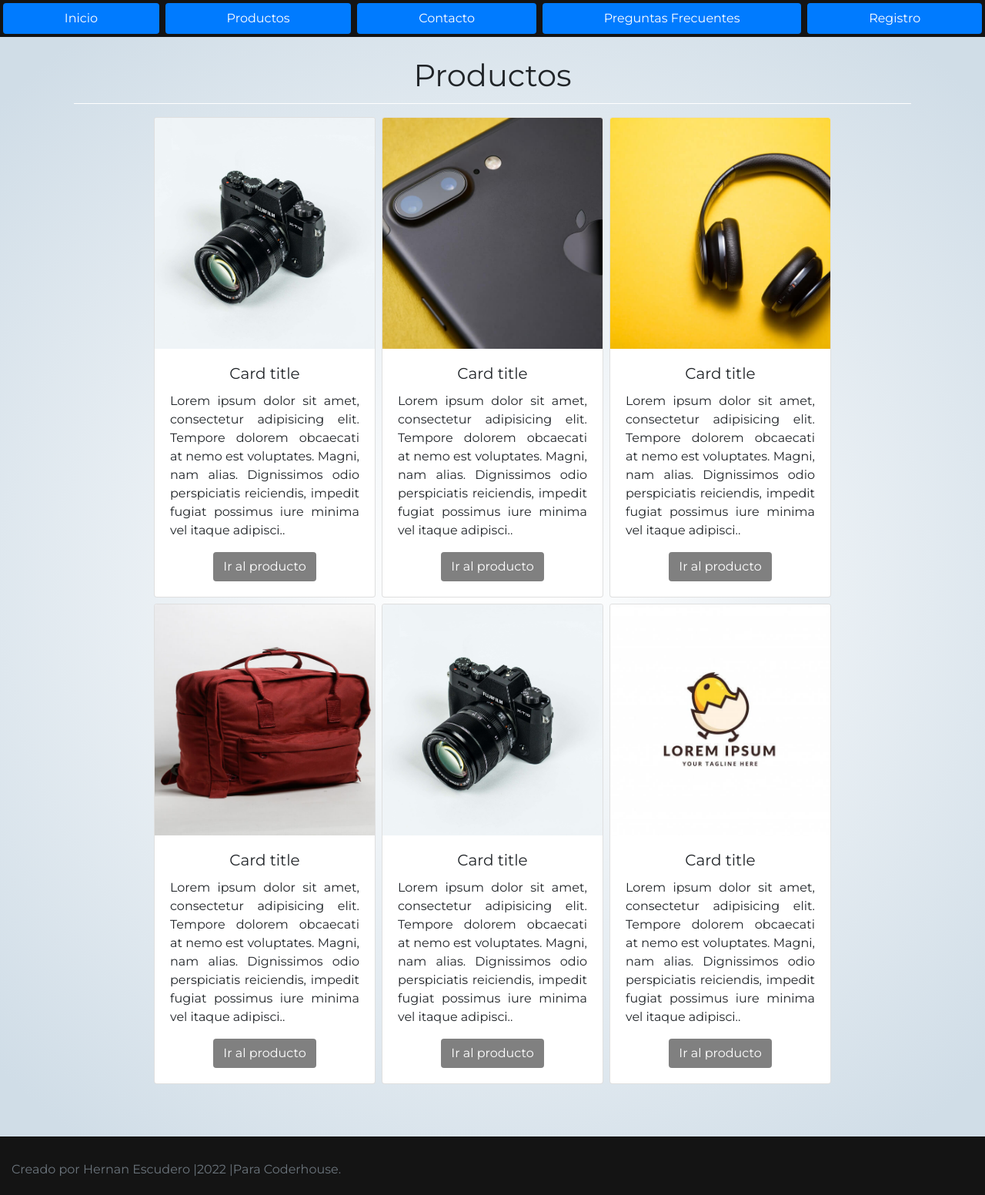
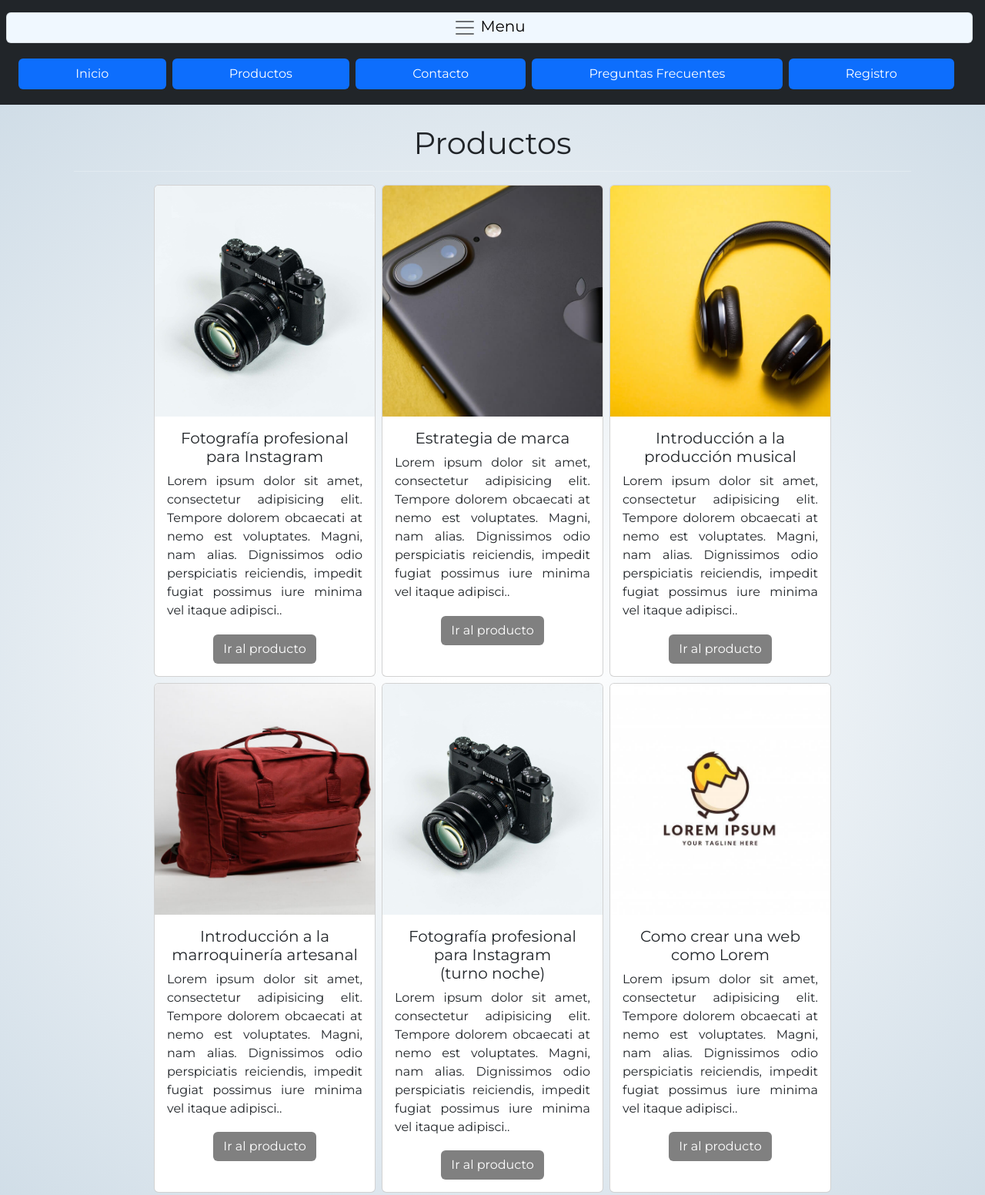
Before and after one commit to Hernan1Escudero/Pagina-de-productos--Escudero, a website: page html/products.html in a window 1280 px wide. Shown: the top 1552 px of the page at 77% size. Drawn offline with nearby package versions, Linux system fonts and the light colour scheme.

Commit message:
"entrega del 28"

```diff
--- a/html/products.html
+++ b/html/products.html
@@ -10,12 +10,8 @@
     <meta name="description" content="Los productos o cursos que quieras ofrecer se encuentra aqui">
 
     <!-- Bootstrap CSS -->
-    <link
-      rel="stylesheet"
-      href="https://cdn.jsdelivr.net/npm/bootstrap@4.0.0/dist/css/bootstrap.min.css"
-      integrity="sha384-Gn5384xqQ1aoWXA+058RXPxPg6fy4IWvTNh0E263XmFcJlSAwiGgFAW/dAiS6JXm"
-      crossorigin="anonymous"
-    />
+    <link href="https://cdn.jsdelivr.net/npm/bootstrap@5.2.1/dist/css/bootstrap.min.css" rel="stylesheet" integrity="sha384-iYQeCzEYFbKjA/T2uDLTpkwGzCiq6soy8tYaI1GyVh/UjpbCx/TYkiZhlZB6+fzT" crossorigin="anonymous">
+
     <link rel="stylesheet" href="../css/style.css" />
     <title>Productos</title>
   </head>
@@ -24,35 +20,46 @@
     <!-- Optional JavaScript -->
     <!-- jQuery first, then Popper.js, then Bootstrap JS -->
 
-    <script
-      src="https://cdn.jsdelivr.net/npm/bootstrap@4.0.0/dist/js/bootstrap.min.js"
-      integrity="sha384-JZR6Spejh4U02d8jOt6vLEHfe/JQGiRRSQQxSfFWpi1MquVdAyjUar5+76PVCmYl"
-      crossorigin="anonymous"
-    ></script>
+    <script  src="https://cdn.jsdelivr.net/npm/bootstrap@5.2.1/dist/js/bootstrap.bundle.min.js" integrity="sha384-u1OknCvxWvY5kfmNBILK2hRnQC3Pr17a+RTT6rIHI7NnikvbZlHgTPOOmMi466C8" crossorigin="anonymous"></script>
 
-    <nav class="sticky-top navbar-expand ">
+<header>
+  <p>hola</p>
+</header>
+    <nav class="navbar  bg-dark navContainer ">
+      <div class="container-fluid ">
+      <div class="row col-12">
 
 
-      <ul class="nav nav-pills nav-fill sticky-top p-0 ">
-        <li class="nav-item">
+      <button class="navbar-toggler m-2 NavLabel"  type="button"  data-bs-toggle="collapse" data-bs-target="#navbarNav" aria-controls="navbarNav" aria-expanded="false" aria-label="Toggle navigation">
+
+        <span class="navbar-toggler-icon"></span> <a class="navbar-brand p-0 m-0" href="#">Menu</a>
+      </button>
+
+      <div class=" navbar-collapse" id="navbarNav">
+
+      <ul  class="nav nav-pills nav-fill  p-0 m-1  ">
+        <li class="nav-item m-1">
           <a class="nav-link active m-1" href="../index.html">Inicio</a>
         </li>
-        <li class="nav-item">
+        <li class="nav-item m-1">
           <a class="nav-link active m-1" href="../html/products.html">Productos</a>
         </li>
-        <li class="nav-item">
+        <li class="nav-item m-1">
           <a class="nav-link active m-1" href="../html/contact.html">Contacto</a>
         </li>
 
-        <li class="nav-item">
+        <li class="nav-item m-1">
           <a class="nav-link active m-1" href="../html/frequently_asked.html"
             >Preguntas Frecuentes</a
           >
         </li>
-        <li class="nav-item">
+        <li class="nav-item m-1">
           <a class="nav-link active m-1" href="../html/register.html">Registro</a>
         </li>
       </ul>
+      </div>
+    </div>
+  </div>
     </nav>
 
  <!-- ----------------------------- MAIN---------------- -->
@@ -62,13 +69,13 @@
 
       <hr class="half">
     <!-- ----------------------------- prductos---------------- -->
+    <div class="container">
 
-      <div class="container">
-        <div class="row justify-content-center">
-          <div class="card m-1" style="width: 18rem">
+         <div class="productsGrid ">
+          <div class="card   cardOne m-1 p-0  " style="width: 18rem">
             <img class="card-img-top" src="../img/pexels-math-90946.jpg" alt="Card image cap" />
             <div class="card-body text-center">
-              <h5 class="card-title">Card title</h5>
+              <h5 class="card-title">Fotografía profesional para Instagram</h5>
               <p class="card-text">
                 Lorem ipsum dolor sit amet, consectetur adipisicing elit.
                 Tempore dolorem obcaecati at nemo est voluptates. Magni, nam
@@ -80,10 +87,10 @@
           </div>
  <!-- ----------------------------- Producto 2---------------- -->
 
-          <div class="card m-1" style="width: 18rem">
+          <div class="card   cardTwo m-1 p-0  flex-column" style="width: 18rem">
             <img class="card-img-top" src="../img/photo-1502096472573-eaac515392c6.jpg" alt="Card image cap" />
             <div class="card-body text-center ">
-              <h5 class="card-title">Card title</h5>
+              <h5 class="card-title">Estrategia de marca</h5>
               <p class="card-text">
                 Lorem ipsum dolor sit amet, consectetur adipisicing elit.
                 Tempore dolorem obcaecati at nemo est voluptates. Magni, nam
@@ -93,12 +100,33 @@
               <a href="#" class="btn ">Ir al producto</a>
             </div>
           </div>
+
+
  <!-- ----------------------------- producto 3---------------- -->
 
-          <div class="card m-1" style="width: 18rem">
+          <div class="card  cardThree m-1 p-0 flex-column " style="width: 18rem">
             <img class="card-img-top" src="../img/photo-1505740420928-5e560c06d30e.jpg" alt="Card image cap" />
             <div class="card-body text-center">
-              <h5 class="card-title">Card title</h5>
+              <h5 class="card-title">Introducción a la producción musical</h5>
+              <p class="card-text">
+                Lorem ipsum dolor sit amet, consectetur adipisicing elit.
+                Tempore dolorem obcaecati at nemo est voluptates. Magni, nam
+                alias. Dignissimos odio perspiciatis reiciendis, impedit fugiat
+                possimus iure minima vel itaque adipisci..
+              </p>
+              <a href="#" class="btn btProd ">Ir al producto</a>
+            </div>
+          </div>
+
+
+ <!-- ----------------------------- 2da linea dep productos  para que no se rompa el mobile---------------- -->
+
+
+
+          <div class="card  cardFour m-1 p-0" style="width: 18rem">
+            <img class="card-img-top" src="../img/product-1.jpg" alt="Card image cap" />
+            <div class="card-body text-center">
+              <h5 class="card-title">Introducción a la marroquinería artesanal</h5>
               <p class="card-text">
                 Lorem ipsum dolor sit amet, consectetur adipisicing elit.
                 Tempore dolorem obcaecati at nemo est voluptates. Magni, nam
@@ -108,56 +136,40 @@
               <a href="#" class="btn ">Ir al producto</a>
             </div>
           </div>
-        </div>
-      </div>
- <!-- ----------------------------- 2da linea dep productos  para que no se rompa el mobile---------------- -->
 
-      <div class="container">
-        <div class="row justify-content-center">
-          <div class="card m-1" style="width: 18rem">
-            <img class="card-img-top" src="../img/product-1.jpg" alt="Card image cap" />
+
+ <!-- --------------------------- producto 5---------------- -->
+
+          <div class=" card  cardFive m-1 p-0 " style="width: 18rem">
+            <img class="card-img-top" src="../img/pexels-math-90946.jpg" alt="Card image cap" />
             <div class="card-body text-center">
-              <h5 class="card-title">Card title</h5>
+              <h5 class="card-title">Fotografía profesional para Instagram<br>(turno noche)</h5>
               <p class="card-text">
                 Lorem ipsum dolor sit amet, consectetur adipisicing elit.
                 Tempore dolorem obcaecati at nemo est voluptates. Magni, nam
                 alias. Dignissimos odio perspiciatis reiciendis, impedit fugiat
                 possimus iure minima vel itaque adipisci..
               </p>
-              <a href="#" class="btn ">Ir al producto</a>
+              <a href="#" class="btn  ">Ir al producto</a>
             </div>
           </div>
- <!-- ----------------------------- producto 5---------------- -->
+ <!-- ----------------------------- Producto 6---------------- -->
 
-          <div class="card m-1" style="width: 18rem">
-            <img class="card-img-top" src="../img/pexels-math-90946.jpg" alt="Card image cap" />
+          <div class="card  cardSix  m-1 p-0" style="width: 18rem">
+            <img class="card-img-top" src="../img/pequeño_pollo.jpg" alt="Card image cap" />
             <div class="card-body text-center">
-              <h5 class="card-title">Card title</h5>
+              <h5 class="card-title">Como crear una web como Lorem</h5>
               <p class="card-text">
                 Lorem ipsum dolor sit amet, consectetur adipisicing elit.
                 Tempore dolorem obcaecati at nemo est voluptates. Magni, nam
                 alias. Dignissimos odio perspiciatis reiciendis, impedit fugiat
                 possimus iure minima vel itaque adipisci..
               </p>
-              <a href="#" class="btn ">Ir al producto</a>
-            </div>
-          </div>
- <!-- ----------------------------- Producto 6---------------- -->
-
-          <div class="card m-1" style="width: 18rem">
-            <img class="card-img-top" src="../img/pequeño_pollo.jpg" alt="Card image cap" />
-            <div class="card-body text-center">
-              <h5 class="card-title">Card title</h5>
-              <p class="card-text">
-                Lorem ipsum dolor sit amet, consectetur adipisicing elit.
-                Tempore dolorem obcaecati at nemo est voluptates. Magni, nam
-                alias. Dignissimos odio perspiciatis reiciendis, impedit fugiat
-                possimus iure minima vel itaque adipisci..
-              </p>
-              <a href="#" class="btn ">Ir al producto</a>
+              <a href="#" class="btn nonSelected  ">Ir al producto</a>
             </div>
           </div>
         </div>
+
       </div>
     </main>
  <!-- ----------------------------- Footer---------------- -->
--- a/package.json
+++ b/package.json
@@ -19,7 +19,10 @@
   },
   "homepage": "https://github.com/Hernan1Escudero/Pagina-de-productos--Escuero#readme",
   "devDependencies": {
-    "node-sass": "^7.0.1",
+    "node-sass": "^7.0.3",
     "nodemon": "^2.0.19"
+  },
+  "dependencies": {
+    "npm": "^8.19.1"
   }
 }
--- a/scss/_buttons.scss
+++ b/scss/_buttons.scss
@@ -1,6 +1,6 @@
 @import "maps";
 
-.btn,
+
 .card {
   position: relative;
   top: 0;
@@ -16,19 +16,23 @@
 .nonSelected{
   background-color: map-get($redes , nonSelected );
   &:hover {
-    background-color: map-get( $redes,selected );
+    background-color: map-get( $redes,selected )!important;
+    color: white !important
   }
 }
 
 
 
 .btn {
-  @extend .nonSelected;
-  color: white;
+  @extend .nonSelected ;
+  color: rgb(255, 255, 255);
   transition: box-shadow 0.5s;
+  margin-top:1% ;
 
-  &:hover {
+  &:hover  {
     box-shadow: 0px 0px 10px rgb(99, 168, 189);
-    color: white;
+
+
+
   }
 }
--- a/scss/_form.scss
+++ b/scss/_form.scss
@@ -1,6 +1,6 @@
 form {
     animation-name: animationSection;
-    animation-duration: 2s;
+    animation-duration: 0.5s;
     animation-iteration-count: 1;
   }
 
--- a/scss/_nav.scss
+++ b/scss/_nav.scss
@@ -1,8 +1,64 @@
 
-nav {
-    grid-area: nav;
-    margin-bottom: 2%;
+ nav {
+   grid-area: nav;
+   margin-bottom: 2%;
 
-    background-color: $genericB;
-    color: white;
+
+   background-color: $genericB;
+   color: white;
   }
+  .navContainer{
+
+
+    position: sticky;
+    z-index: 1;
+    top: 0;
+
+
+
+
+
+  }
+
+  .NavLabel{
+
+    background-color: aliceblue;
+
+  }
+
+  .navbar-brand{
+    color:black;
+    margin-left: 10%;
+  }
+
+  .container {
+    margin-top: 10px;
+}
+
+
+
+.menuicon{
+  color: black;
+
+}
+
+
+
+
+@media (max-width: 1000px){
+ul{
+  display: flex;
+  flex-direction: column;
+
+}
+.navContainer{
+
+
+  position:static;
+
+  top: 0;
+
+}
+
+
+}
--- /dev/null
+++ b/scss/_products.scss
@@ -0,0 +1,50 @@
+   @import "maps";
+    .productsGrid{
+
+         height: auto;
+    display: grid;
+     grid-template-rows: 1fr auto auto ;
+     grid-template-columns: auto auto auto;
+
+    grid-template-areas:
+    "one two three "
+    "four five six "
+    ;
+    gap: 0;
+    align-content: center;
+    justify-items: center;
+    justify-content: center;
+}
+
+.null{
+    margin: 0;
+    padding: 0;
+
+}
+.One{
+    grid-area:one ;
+    @extend .null
+}
+
+.cardTwo{
+    grid-area:two ;
+    @extend .null;
+}
+.cardThree{
+    grid-area:three ;
+    @extend .null;
+}
+.cardFour{
+    grid-area:four ;
+    @extend .null;
+}
+.cardFive{
+    grid-area:five;
+    @extend .null;
+
+
+}
+   .cardSix{
+        grid-area:six ;
+       @extend .null;
+    }
--- a/scss/style.scss
+++ b/scss/style.scss
@@ -5,14 +5,15 @@
 
 @import url("https://fonts.googleapis.com/css2?family=Montserrat&display=swap");
 
-@import "buttons";
+
 @import "footer";
 @import "form";
 @import "nav";
 @import "main";
 @import "variables";
 @import "mixin";
-
+@import "products";
+@import "buttons";
 /* GRIDGLOBAL (este es el grid que estructura toda la pagina) LA MEDIA QUERY ESTA AL FIAL DEL ARCHIVO*/
 
 body {
@@ -28,7 +29,7 @@ body {
 
 .bodyAsContainer {
   display: grid;
-  grid-template-columns: 1fr auto;
+  grid-template-columns: 1fr auto ;
   grid-template-rows: auto 1fr;
   grid-template-areas:
     "nav nav"
@@ -40,9 +41,11 @@ body {
 
 @keyframes animationSection {
   0% {
-    opacity: 0;
+    opacity: 10%;
   }
-
+  50%{
+    opacity: 80%;
+  }
   100% {
     opacity: $fullP;
   }
```
Also changed, not shown: html/contact.html (+22 -18 lines), html/frequently_asked.html (+23 -18 lines), html/register.html (+23 -18 lines), index.html (+35 -26 lines), css/style.css, scss/style.css, 3 other files. Lines whose indentation alone changed are shown as unchanged.
